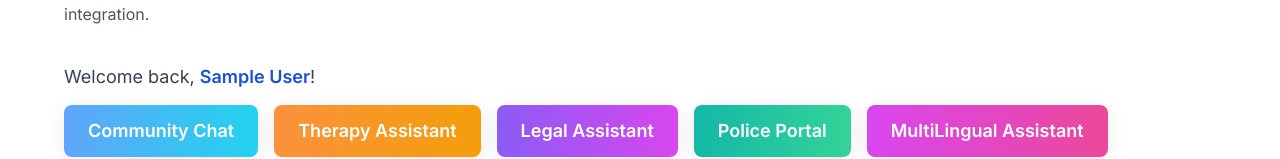
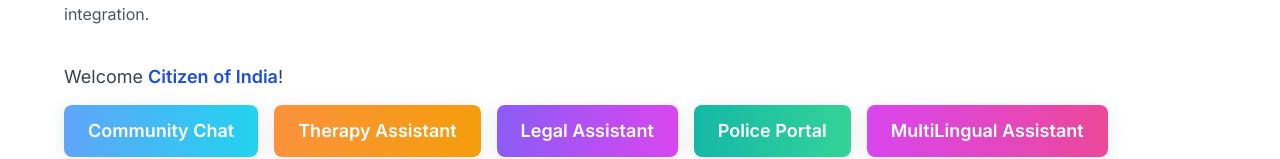
Before and after one commit to S-V-Kartheek/AI-Powered-Legal-Assistance-Tool-Dual-LLM-Architecture-for-Central-State-Laws, a React (Vite) app in the folder frontend/ai-avatar-frontend/: page / in a window 1280 px wide. Shown: the part 323-482 px from the top of the page. Built offline with nearby package versions, Linux system fonts and the light colour scheme; no server answers; sample sign-in values are in the browser's storage.

Commit message:
Update Home.jsx

```diff
--- a/frontend/ai-avatar-frontend/src/pages/Home.jsx
+++ b/frontend/ai-avatar-frontend/src/pages/Home.jsx
@@ -134,9 +134,14 @@ function Home() {
             {/* Show user info and navigation if logged in */}
             {user && (
               <div className="flex flex-col gap-4 mt-6">
-                <p className="text-lg text-gray-700">
-                  Welcome back, <span className="font-semibold text-blue-700">{user.name}</span>!
+                  <p className="text-lg text-gray-700">
+                  {user.role === 'police' ? (
+                    <>Welcome, <span className="font-semibold text-blue-700">{user.name}</span>!</>
+                  ) : (
+                    <>Welcome <span className="font-semibold text-blue-700">Citizen of India</span>!</>
+                  )}
                 </p>
+
                 <div className="flex items-center gap-4 flex-wrap">
                   {user.role === 'police' ? (
                     // Police user buttons
```
